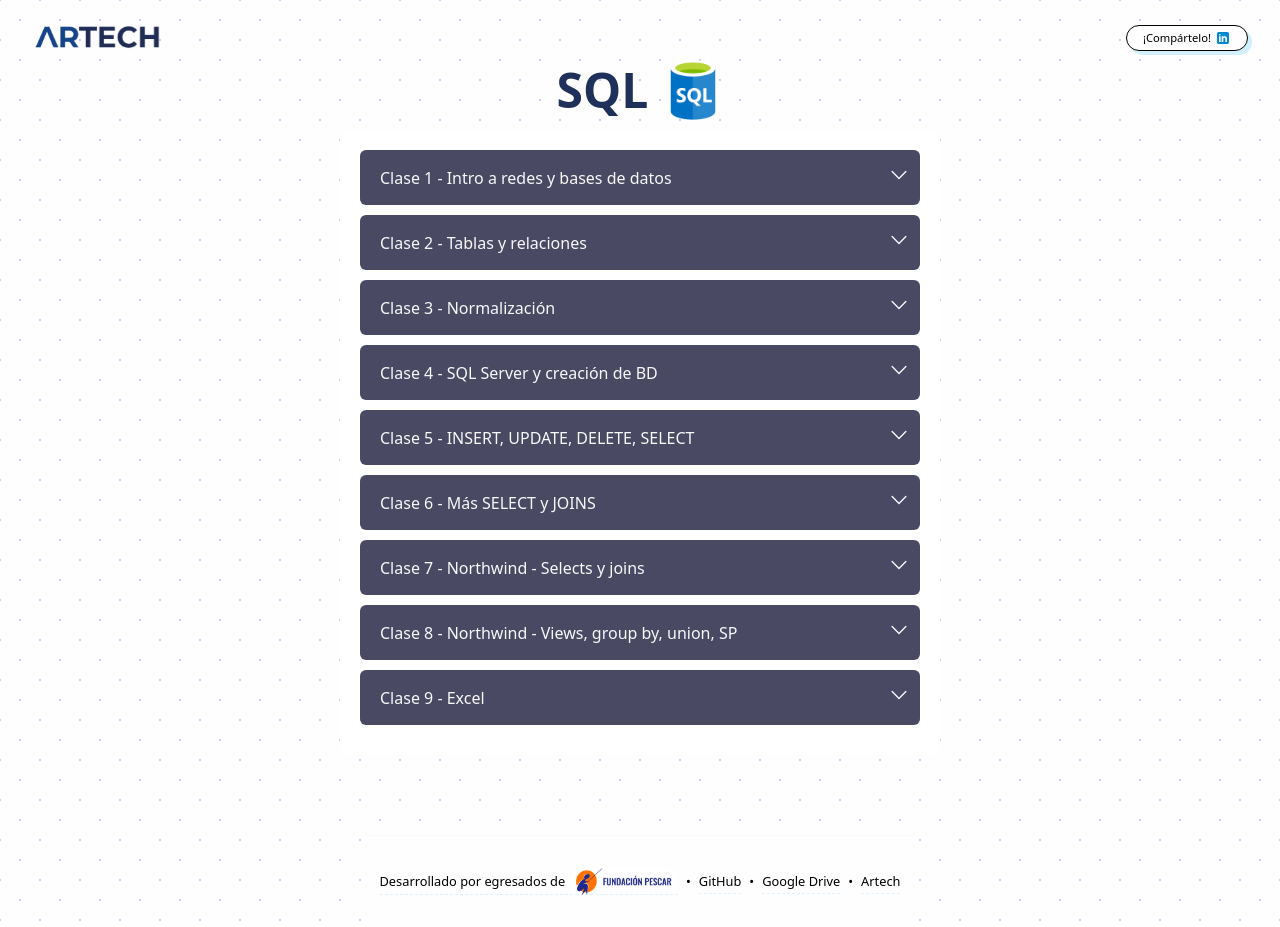
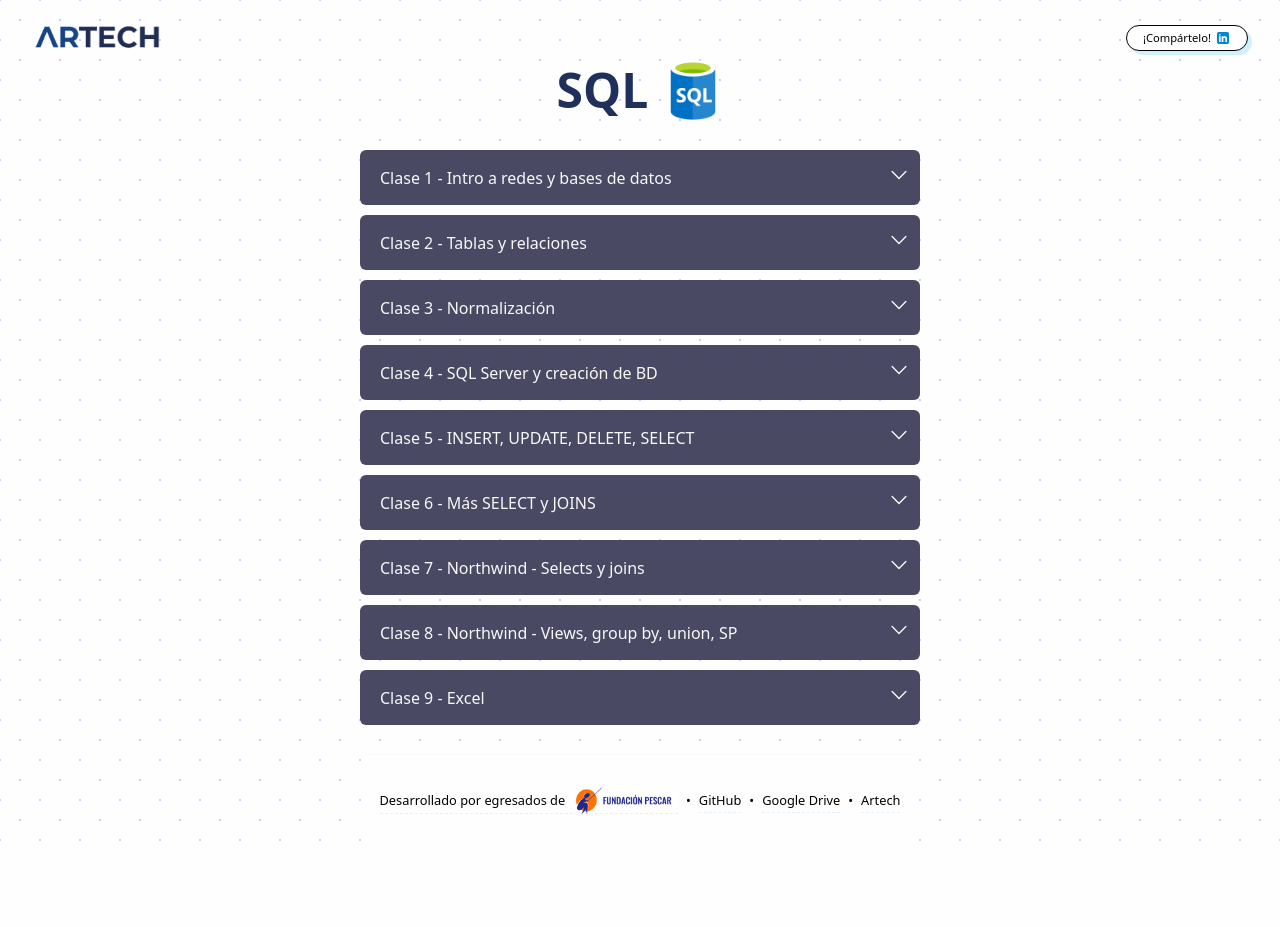
Before and after one commit to griesco/content-organizer-app, a React (Vite) app: page /curso/1 in a window 1280 px wide. After the commit the page ends 846 px from the top, so only its background shows below. Built offline with nearby package versions, Linux system fonts and the light colour scheme.

Commit message:
[Accordion] Pequeñas modificaciones

```diff
--- a/src/data/clases.js
+++ b/src/data/clases.js
@@ -3,7 +3,7 @@ export const CLASES = [
         idCurso: "1",
         id: "1",
         clase: "Clase 1 - Intro a redes y bases de datos",
-        resumen: "...",
+        resumen: "En proceso el resumen de la clase..",
         material: "https://drive.google.com/drive/folders/1v-SUcFdutdLJk4BcFP7KIxLfbA75foHe",
         repositorio: null,
         video: null
@@ -12,7 +12,7 @@ export const CLASES = [
         idCurso: "1",
         id: "2",
         clase: "Clase 2 - Tablas y relaciones",
-        resumen: "...",
+        resumen: "En proceso el resumen de la clase..",
         material: "https://drive.google.com/drive/folders/1Go7hPzDGuEnHNwDgPIGj8djc4It4uLHQ",
         repositorio: null,
         video: null
@@ -21,7 +21,7 @@ export const CLASES = [
         idCurso: "1",
         id: "3",
         clase: "Clase 3 - Normalización",
-        resumen: "...",
+        resumen: "En proceso el resumen de la clase..",
         material: "https://drive.google.com/drive/folders/1ptTprlpfgTQNs8zJqKTfjoy9EAoc2D2C",
         repositorio: null,
         video: null
@@ -30,7 +30,7 @@ export const CLASES = [
         idCurso: "1",
         id: "4",
         clase: "Clase 4 - SQL Server y creación de BD",
-        resumen: "...",
+        resumen: "En proceso el resumen de la clase..",
         material: "https://drive.google.com/drive/folders/1AZE6ebuzD96x6jtc2LX9jWGt2xZGAOL-",
         repositorio: null,
         video: null
@@ -39,7 +39,7 @@ export const CLASES = [
         idCurso: "1",
         id: "5",
         clase: "Clase 5 - INSERT, UPDATE, DELETE, SELECT",
-        resumen: "...",
+        resumen: "En proceso el resumen de la clase..",
         material: "https://drive.google.com/drive/folders/1sVZm5VD5d6m2cuvrjHHTWKnSwaz33e72",
         repositorio: null,
         video: null
@@ -48,7 +48,7 @@ export const CLASES = [
         idCurso: "1",
         id: "6",
         clase: "Clase 6 - Más SELECT y JOINS",
-        resumen: "...",
+        resumen: "En proceso el resumen de la clase..",
         material: "https://drive.google.com/drive/folders/1iuKYVrBCCMkFSRc945rERLdc3-UvSRGp",
         repositorio: null,
         video: null
@@ -57,7 +57,7 @@ export const CLASES = [
         idCurso: "1",
         id: "7",
         clase: "Clase 7 - Northwind - Selects y joins",
-        resumen: "...",
+        resumen: "En proceso el resumen de la clase..",
         material: "https://drive.google.com/drive/folders/1xLIIAUmPhQQyXon_WmxlSjmDjJq4kxLD",
         repositorio: null,
         video: null
@@ -66,7 +66,7 @@ export const CLASES = [
         idCurso: "1",
         id: "8",
         clase: "Clase 8 - Northwind - Views, group by, union, SP",
-        resumen: "...",
+        resumen: "En proceso el resumen de la clase..",
         material: "https://drive.google.com/drive/folders/1s2Pm2isngFyH3XyzSF70gCt29vv7-nnS",
         repositorio: null,
         video: null
@@ -75,7 +75,7 @@ export const CLASES = [
         idCurso: "1",
         id: "9",
         clase: "Clase 9 - Excel",
-        resumen: "...",
+        resumen: "En proceso el resumen de la clase..",
         material: "https://drive.google.com/drive/folders/1_hxaGv9DPaUBQayjL4ti35hpoFhnr4fz",
         repositorio: null,
         video: null
@@ -84,7 +84,7 @@ export const CLASES = [
         idCurso: "2",
         id: "1",
         clase: "Clase 1 - Introducción a C#",
-        resumen: "...",
+        resumen: "En proceso el resumen de la clase..",
         material: "https://drive.google.com/drive/folders/1o2H2rV9HKs9hZ4NsxN7xmFOt_ZkjDw_1",
         repositorio: "https://artech-gitlab.dyndns.org/users/lmorrone/projects",
         video: null
@@ -93,7 +93,7 @@ export const CLASES = [
         idCurso: "2",
         id: "2",
         clase: "Clase 2 - Introducción a POO",
-        resumen: "...",
+        resumen: "En proceso el resumen de la clase..",
         material: "https://drive.google.com/drive/folders/1IGjtRvCL-57rIjBY3Xqd4OUtkXXJl9cL",
         repositorio: "https://artech-gitlab.dyndns.org/users/lmorrone/projects",
         video: null
@@ -102,7 +102,7 @@ export const CLASES = [
         idCurso: "2",
         id: "3",
         clase: "Clase 3 - Objetos y herencia",
-        resumen: "...",
+        resumen: "En proceso el resumen de la clase..",
         material: "https://drive.google.com/drive/folders/1Snl92dGzB_rqRMOr7nssBbzAyeJzga8P",
         repositorio: "https://artech-gitlab.dyndns.org/users/lmorrone/projects",
         video: null
@@ -111,8 +111,8 @@ export const CLASES = [
         idCurso: "2",
         id: "4",
         clase: "Clase 4 - Ejercicio integrador POO",
-        resumen: "...",
-        material: "https://drive.google.com/drive/folders/1Snl92dGzB_rqRMOr7nssBbzAyeJzga8P",
+        resumen: "En proceso el resumen de la clase..",
+        material: "https://drive.google.com/drive/folders/1NmiE1c5znSg7rWtHDzATqBQO6Oqmh2c-",
         repositorio: "https://artech-gitlab.dyndns.org/users/lmorrone/projects",
         video: null
     },
@@ -120,8 +120,17 @@ export const CLASES = [
         idCurso: "2",
         id: "5",
         clase: "Clase 5 - ASP.Net API",
-        resumen: "...",
+        resumen: "En proceso el resumen de la clase..",
         material: "https://drive.google.com/drive/folders/1-FIFAW4iORR1AwIwBmn658nXYmjICyIN",
+        repositorio: "https://artech-gitlab.dyndns.org/users/lmorrone/projects",
+        video: null
+    },
+    {
+        idCurso: "2",
+        id: "6",
+        clase: "Clase 6 - Entity Framework",
+        resumen: "En proceso el resumen de la clase..",
+        material: "https://drive.google.com/drive/folders/159TdeZLiA5rpUvqz2T2_hk2rCclZgnKP",
         repositorio: "https://artech-gitlab.dyndns.org/users/lmorrone/projects",
         video: null
     },
@@ -129,7 +138,7 @@ export const CLASES = [
         idCurso: "3",
         id: "1",
         clase: "Clase 1 - Introducción a JavaScript",
-        resumen: "...",
+        resumen: "En proceso el resumen de la clase..",
         material: "https://drive.google.com/drive/folders/1JZExyiWde427O_vqWxRSP_s-dR0WHW64",
         repositorio: "https://artech-gitlab.dyndns.org/griesco/react-fisher",
         video: null
@@ -138,7 +147,7 @@ export const CLASES = [
         idCurso: "3",
         id: "2",
         clase: "Clase 2 - Introducción a React",
-        resumen: "...",
+        resumen: "En proceso el resumen de la clase..",
         material: "https://drive.google.com/drive/folders/1Vh-tFkZhYBjAD10cVCS-30roMUyuUGZP",
         repositorio: "https://artech-gitlab.dyndns.org/griesco/react-fisher",
         video: null
@@ -147,7 +156,7 @@ export const CLASES = [
         idCurso: "3",
         id: "3",
         clase: "Clase 3 - Introducción a JSX",
-        resumen: "...",
+        resumen: "En proceso el resumen de la clase..",
         material: "https://drive.google.com/drive/folders/12l5bGjnrl0s3z80pkuwVJt7zA2hiCJu2",
         repositorio: "https://artech-gitlab.dyndns.org/griesco/react-fisher",
         video: null
@@ -156,7 +165,7 @@ export const CLASES = [
         idCurso: "3",
         id: "4",
         clase: "Clase 4 - Ejercicio Contador (useState)",
-        resumen: "...",
+        resumen: "En proceso el resumen de la clase..",
         material: "https://drive.google.com/drive/folders/1sbnefV96g4TvLDJe2rj5ktUM3IYypo9V",
         repositorio: "https://artech-gitlab.dyndns.org/griesco/react-fisher",
         video: null
@@ -165,8 +174,17 @@ export const CLASES = [
         idCurso: "3",
         id: "5",
         clase: "Clase 5 - Ejercicio Integrador",
-        resumen: "...",
+        resumen: "En proceso el resumen de la clase..",
         material: "https://drive.google.com/drive/folders/1upFs1OXzFMSPsUicyQFs7Uo9VIt6ukcu",
+        repositorio: "https://artech-gitlab.dyndns.org/griesco/react-fisher",
+        video: null
+    },
+    {
+        idCurso: "3",
+        id: "6",
+        clase: "Clase 6 - Cursos de Artech | Website",
+        resumen: "En proceso el resumen de la clase..",
+        material: "https://drive.google.com/drive/folders/1zzP29YUiNz7NUe17hvr0X9N9YVId8Da_",
         repositorio: "https://artech-gitlab.dyndns.org/griesco/react-fisher",
         video: null
     }
--- a/src/styles/Accordion.css
+++ b/src/styles/Accordion.css
@@ -1,8 +1,8 @@
 article {
-  background: #ffffff;
   border-radius: 10px;
   padding: 20px;
   width: 600px;
+  height: 68vh;
 }
 
 article header {
@@ -40,6 +40,7 @@ article p {
 
 article span {
   transition: 0.3s;
+
 }
 
 .collapse {
@@ -47,6 +48,7 @@ article span {
   overflow: hidden;
   position: relative;
   transition: height 0.5s ease;
+  background-color: var(--app-background-color);
 }
 
 .collapse.show {
```
